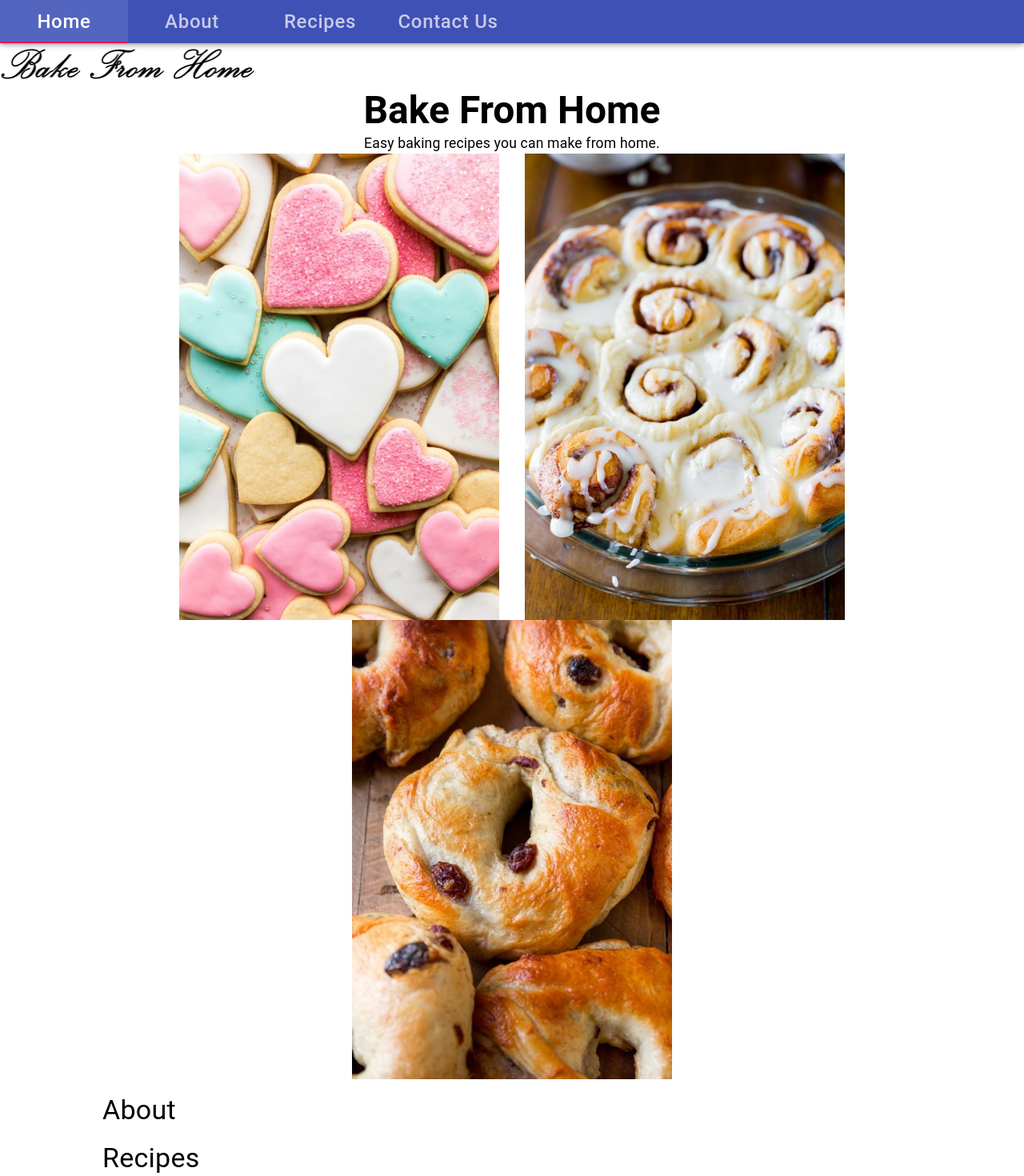
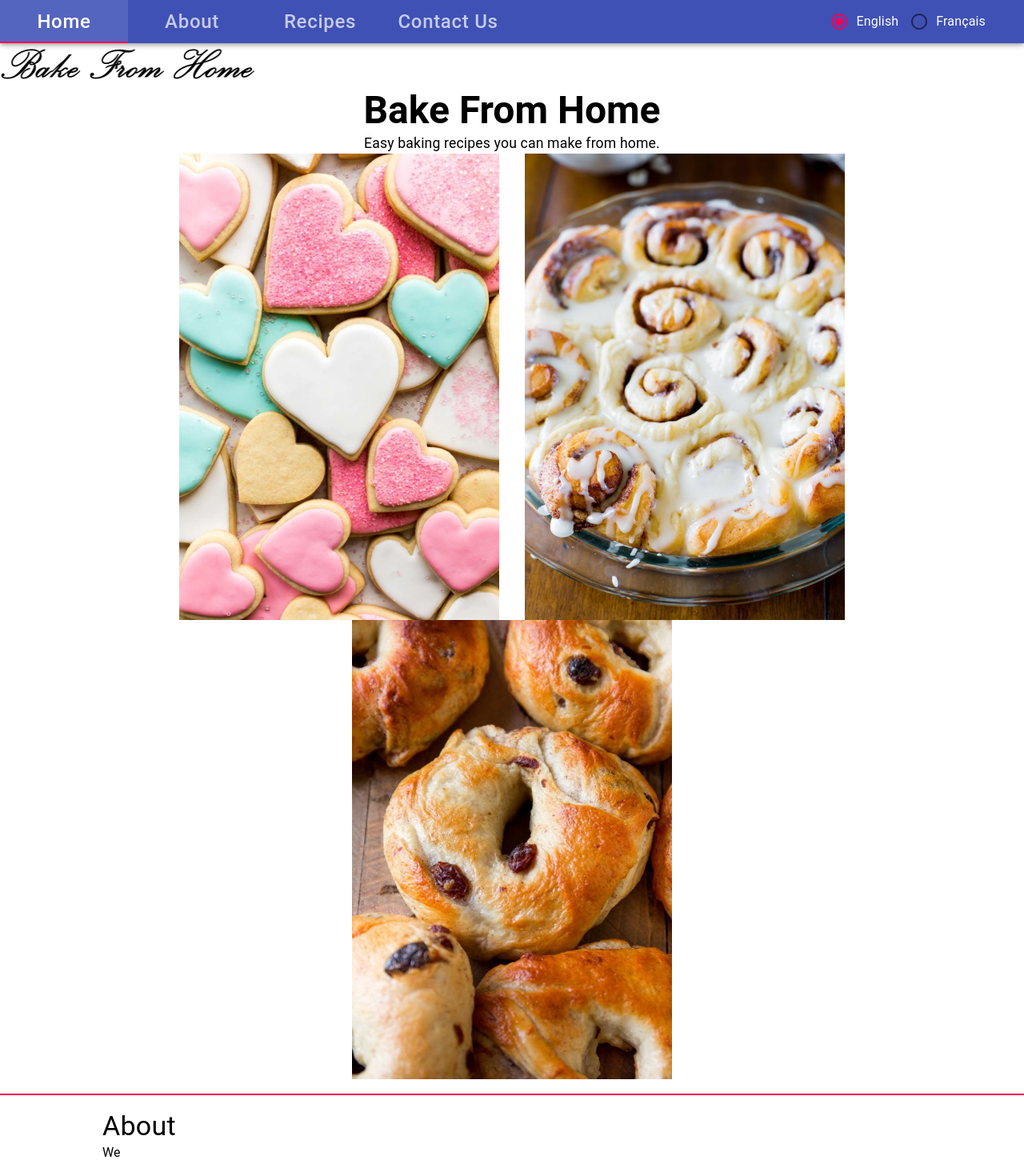
Before and after one commit to chrisvettese/SEG3125-React-Lab, a React (Create React App) app: page / in a window 1280 px wide. Shown: the top 1470 px of the page at 80% size. Built offline with nearby package versions, Linux system fonts and the light colour scheme.

Commit message:
English and french option (no translations yet)

```diff
--- a/src/App.js
+++ b/src/App.js
@@ -1,9 +1,9 @@
-import React, {Fragment, useEffect, useRef} from "react";
+import React, {Fragment, useEffect, useRef, useState} from "react";
 import Typography from "@material-ui/core/Typography";
 import Button from "@material-ui/core/Button";
 import Grid from "@material-ui/core/Grid";
 import {useHistory} from 'react-router-dom';
-import NavBar, {Footer} from "./Common";
+import NavBar, {Divide, Footer} from "./Common";
 import makeStyles from "@material-ui/core/styles/makeStyles";
 import recipeData from "./resources/recipeText";
 import {useLocation} from "react-router-dom";
@@ -26,6 +26,9 @@ const useStyles = makeStyles(() => ({
         marginLeft: "10%",
         maxWidth: "70%",
         fontSize: "1.1em"
+    },
+    bold: {
+        fontWeight: "bold"
     }
 }));
 
@@ -37,6 +40,12 @@ function App() {
     const aboutRef = useRef(null);
     const recipeRef = useRef(null);
     const contactRef = useRef(null);
+
+    let initialLang = 0;
+    if (history.location.state !== undefined && history.location.state.lang !== undefined) {
+        initialLang = history.location.state.lang;
+    }
+    const [lang, setLang] = useState(initialLang);
 
     useEffect(() => {
         setTimeout(() => {
@@ -54,8 +63,8 @@ function App() {
 
     return (
         <Fragment>
-            <NavBar/>
-            <Typography align="center" variant="h3" style={{fontWeight: "bold"}}>Bake From Home</Typography>
+            <NavBar lang={lang} setLang={setLang}/>
+            <Typography align="center" variant="h3" className={classes.bold}>Bake From Home</Typography>
             <Typography align="center" className={classes.standardText}>Easy baking recipes you can make from
                 home.</Typography>
             <Grid container justify="center">
@@ -63,19 +72,22 @@ function App() {
                 <img className={classes.bigImage} src={recipeData.images[1]} alt={recipeData.names[1]}/>
                 <img className={classes.bigImage} src={recipeData.images[3]} alt={recipeData.names[3]}/>
             </Grid>
-            <br/>
+            <Divide/>
             <div ref={aboutRef}/>
             <Typography className={classes.sideAlign} variant="h4">About</Typography>
+            <Typography className={classes.sideAlign}>We </Typography>
             <br/>
+            <Divide/>
             <div ref={recipeRef}/>
             <Typography className={classes.sideAlign} variant="h4">Recipes</Typography>
             <Typography className={classes.sideAlignText}>Find a baking recipe that's perfect for you! Search for
                 recipes by food name, dietary preference, and by ingredients in your kitchen.</Typography>
             <Grid container className={classes.sideAlign}>
-                <Button variant="contained" color="primary" onClick={() => history.push("/recipes")}>Go
+                <Button variant="contained" color="primary" onClick={() => history.push("/recipes", {lang: lang})}>Go
                     to Recipe Finder</Button>
             </Grid>
             <br/>
+            <Divide/>
             <div ref={contactRef}/>
             <Typography className={classes.sideAlign} variant="h4">Contact Us</Typography>
             <Typography className={classes.sideAlignText}>Have any questions or suggestions? Reach us at
--- a/src/Common.js
+++ b/src/Common.js
@@ -2,17 +2,29 @@ import {useHistory} from "react-router-dom";
 import AppBar from "@material-ui/core/AppBar";
 import Tabs from "@material-ui/core/Tabs";
 import Tab from "@material-ui/core/Tab";
-import logo from "./resources/logo.png";
+import logo from "./resources/logo_en.png";
 import React, {Fragment, useState} from "react";
 import {withStyles} from "@material-ui/core";
 import Divider from "@material-ui/core/Divider";
 import makeStyles from "@material-ui/core/styles/makeStyles";
 import Typography from "@material-ui/core/Typography";
+import RadioGroup from "@material-ui/core/RadioGroup";
+import FormControlLabel from "@material-ui/core/FormControlLabel";
+import Radio from "@material-ui/core/Radio";
+import Toolbar from "@material-ui/core/Toolbar";
 
 const topStyles = makeStyles(() => ({
     logo: {
         width: "20em",
         height: "auto"
+    },
+    alignRight: {
+        right: "0",
+        position: "absolute",
+        marginRight: "2em"
+    },
+    toolBar: {
+        padding: "0"
     }
 }));
 
@@ -61,7 +73,7 @@ export function getRatingAverage(ratings) {
     return ratingAvg;
 }
 
-function NavBar() {
+function NavBar({lang, setLang}) {
     const history = useHistory();
     const classes = topStyles();
     const path = window.location.pathname;
@@ -77,9 +89,9 @@ function NavBar() {
     function changeTab(tab) {
         if (tab !== "recipes" || tabValue !== "recipes") {
             if (tab === "home") {
-                history.push("/", {tab: tab});
+                history.push("/", {tab: tab, lang: lang});
             } else {
-                history.push("/#" + tab, {tab: tab});
+                history.push("/#" + tab, {tab: tab, lang: lang});
             }
         }
         setTabValue(tab);
@@ -88,12 +100,20 @@ function NavBar() {
     return (
         <Fragment>
             <AppBar position="sticky">
+                <Toolbar className={classes.toolBar} variant="dense">
                     <Tabs value={tabValue}>
                         <NavTab value="home" label="Home" onClick={() => changeTab("home")}/>
                         <NavTab value="about" label="About" onClick={() => changeTab("about")}/>
                         <NavTab value="recipes" label="Recipes" onClick={() => changeTab("recipes")}/>
                         <NavTab value="contact" label="Contact Us" onClick={() => changeTab("contact")}/>
                     </Tabs>
+                    <RadioGroup className={classes.alignRight}
+                                aria-label="gender" row name="language" value={lang === 0 ? "english" : "french"}
+                                onChange={(event) => setLang(event.target.value === "english" ? 0 : 1)}>
+                        <FormControlLabel value="english" control={<Radio/>} label="English"/>
+                        <FormControlLabel value="french" control={<Radio/>} label="Français"/>
+                    </RadioGroup>
+                </Toolbar>
             </AppBar>
             <a href={window.location.host} onClick={() => changeTab("home")}>
                 <img src={logo} alt="Logo" className={classes.logo}/>
@@ -106,11 +126,9 @@ export function Footer() {
     const classes = bottomStyles();
 
     return (
-        <Fragment>
         <AppBar position="static" className={classes.appBar}>
             <Typography align="center">Website by Chris Vettese</Typography>
         </AppBar>
-        </Fragment>
     )
 }
 
--- a/src/Finder.js
+++ b/src/Finder.js
@@ -60,12 +60,21 @@ const useStyles = makeStyles((theme) => ({
     divideColour: {
         backgroundColor: "#F50057",
         height: "0.15em"
+    },
+    bold: {
+        fontWeight: "bold"
     }
 }));
 
 function Finder() {
     const classes = useStyles();
     const history = useHistory();
+
+    let initialLang = 0;
+    if (history.location.state !== undefined && history.location.state.lang !== undefined) {
+        initialLang = history.location.state.lang;
+    }
+    const [lang, setLang] = useState(initialLang);
 
     useEffect(() => {
         window.scrollTo(0, 0);
@@ -75,6 +84,7 @@ function Finder() {
     for (let i = 0; i < initialRecipesFound.length; i++) {
         initialRecipesFound[i] = i;
     }
+
     const [recipesFound, setRecipesFound] = useState(initialRecipesFound);
     const [recipeText, setRecipeText] = useState(" Recipes Found");
     const [preferences, setPreferences] = useState([false, false]);
@@ -141,8 +151,8 @@ function Finder() {
 
     return (
         <Fragment>
-            <NavBar/>
-            <Typography align="center" variant="h3" style={{fontWeight: "bold"}}>Search For Recipes</Typography>
+            <NavBar lang={lang} setLang={setLang}/>
+            <Typography align="center" variant="h3" className={classes.bold}>Search For Recipes</Typography>
             <Typography className={classes.recipeMargin} variant="h4">Filter by...</Typography>
             <Grid container justify="space-between" alignItems="stretch" className={classes.recipeMargin}>
                 <Grid item>
@@ -196,7 +206,8 @@ function Finder() {
                             <Grid container alignItems="flex-start">
                                 <Grid container item xs={6} className={classes.recipeMargin}>
                                     <Grid container item>
-                                        <Typography className={classes.minorTitle} variant={"h5"}>{recipeData.names[i] + "\u00a0"}</Typography>
+                                        <Typography className={classes.minorTitle}
+                                                    variant={"h5"}>{recipeData.names[i] + "\u00a0"}</Typography>
                                         <Icons rIndex={i}/>
                                     </Grid>
                                     <Grid container item>
@@ -217,7 +228,7 @@ function Finder() {
                                 </Grid>
                                 <Grid item xs={12}>
                                     <Button className={classes.recipeMargin} variant="contained" color="primary"
-                                            onClick={() => history.push("/recipes/" + recipeData.paths[i])}>
+                                            onClick={() => history.push("/recipes/" + recipeData.paths[i], {lang: lang})}>
                                         Go To Recipe
                                     </Button>
                                 </Grid>
--- a/src/NotFound.js
+++ b/src/NotFound.js
@@ -1,4 +1,4 @@
-import React, {Fragment} from 'react';
+import React, {Fragment, useState} from 'react';
 import Typography from "@material-ui/core/Typography";
 import NavBar from "./Common";
 import makeStyles from "@material-ui/core/styles/makeStyles";
@@ -16,12 +16,15 @@ function NotFound() {
     const classes = useStyles();
     const history = useHistory();
 
+    const [lang, setLang] = useState(0);
+
     return (
         <Fragment>
-            <NavBar/>
+            <NavBar lang={lang} setLang={setLang}/>
             <Typography className={classes.standard} variant="h3">Page not found!</Typography>
             <br/>
-            <Button className={classes.standard} variant="contained" color="primary" onClick={() => history.push("/")}>Return Home</Button>
+            <Button className={classes.standard} variant="contained" color="primary"
+                    onClick={() => history.push("/", {lang: lang})}>Return Home</Button>
         </Fragment>
     )
 }
--- a/src/Recipes.js
+++ b/src/Recipes.js
@@ -13,6 +13,7 @@ import TextField from "@material-ui/core/TextField";
 import Button from "@material-ui/core/Button";
 import makeStyles from "@material-ui/core/styles/makeStyles";
 import {useLocation} from "react-router-dom";
+import {useHistory} from "react-router";
 
 const useStyles = makeStyles(() => ({
     recipeImage: {
@@ -39,12 +40,19 @@ const useStyles = makeStyles(() => ({
         maxWidth: "70%",
         fontWeight: "bold",
         fontSize: "1.3em"
+    },
+    bold: {
+        fontWeight: "bold"
+    },
+    standardFont: {
+        fontSize: "1.1em"
     }
 }));
 
 function Recipes() {
     const classes = useStyles();
     const location = useLocation();
+    const history = useHistory();
 
     configureAnchors({offset: -55, scrollDuration: 0});
 
@@ -72,6 +80,12 @@ function Recipes() {
     const [newReview, setNewReview] = useState("");
     const [newRating, setNewRating] = useState(0);
     const [showNameError, setShowNameError] = useState(false);
+
+    let initialLang = 0;
+    if (history.location.state !== undefined && history.location.state.lang !== undefined) {
+        initialLang = history.location.state.lang;
+    }
+    const [lang, setLang] = useState(initialLang);
 
     if (rIndex === -1) {
         return (
@@ -104,21 +118,20 @@ function Recipes() {
 
     return (
         <Route path={"/recipes/" + path} key={path}>
-            <NavBar/>
-            <Typography align="center" variant="h3" style={{fontWeight: "bold"}}>{recipeData.names[rIndex] + "\u00a0"}</Typography>
+            <NavBar lang={lang} setLang={setLang}/>
+            <Typography align="center" variant="h3"
+                        className={classes.bold}>{recipeData.names[rIndex] + "\u00a0"}</Typography>
             <Grid container justify="center">
                 <Rating value={ratingAvgNum} precision={0.1} readOnly/>
                 <Divider orientation="vertical" flexItem/>
                 <Typography>{"\u00a0"}</Typography>
                 <a href="#reviews">
-                    <Typography
-                        style={{fontSize: "1.1em"}}>{ratings.length + reviewWord}</Typography>
+                    <Typography className={classes.standardFont}>{ratings.length + reviewWord}</Typography>
                 </a>
             </Grid>
             <br/>
             <Grid container justify="center">
-                <img src={recipeData.images[rIndex]} alt={recipeData.names[rIndex]}
-                     className={classes.recipeImage}/>
+                <img src={recipeData.images[rIndex]} alt={recipeData.names[rIndex]} className={classes.recipeImage}/>
             </Grid>
             <br/>
             <Typography className={classes.recipeParagraph}>{recipeData.descriptions[rIndex]}</Typography>
@@ -133,15 +146,13 @@ function Recipes() {
                 <Typography className={classes.recipeStandard} variant="h4" id="reviews">Reviews</Typography>
             </ScrollableAnchor>
             <Grid container className={classes.recipeStandard}>
-                <Typography style={{fontSize: "1.1em"}}>{ratingAvg + "\u00a0"}</Typography>
+                <Typography className={classes.standardFont}>{ratingAvg + "\u00a0"}</Typography>
                 <Divider orientation="vertical" flexItem/>
                 <Typography>{"\u00a0"}</Typography>
                 <Rating value={ratingAvgNum} precision={0.1} readOnly/>
                 <Typography>{"\u00a0"}</Typography>
                 <Divider orientation="vertical" flexItem/>
-                <Typography
-                    style={{fontSize: "1.1em"}}>{"\u00a0" + ratings.length + reviewWord}
-                </Typography>
+                <Typography className={classes.standardFont}>{"\u00a0" + ratings.length + reviewWord}</Typography>
             </Grid>
             <br/>
             <Rating name="review-rating" value={newRating} className={classes.recipeStandard}
```
Also changed, not shown: src/resources/logo_en.png (renamed from src/resources/logo.png), src/resources/logo_fr.png (added). Lines whose indentation alone changed are shown as unchanged.
